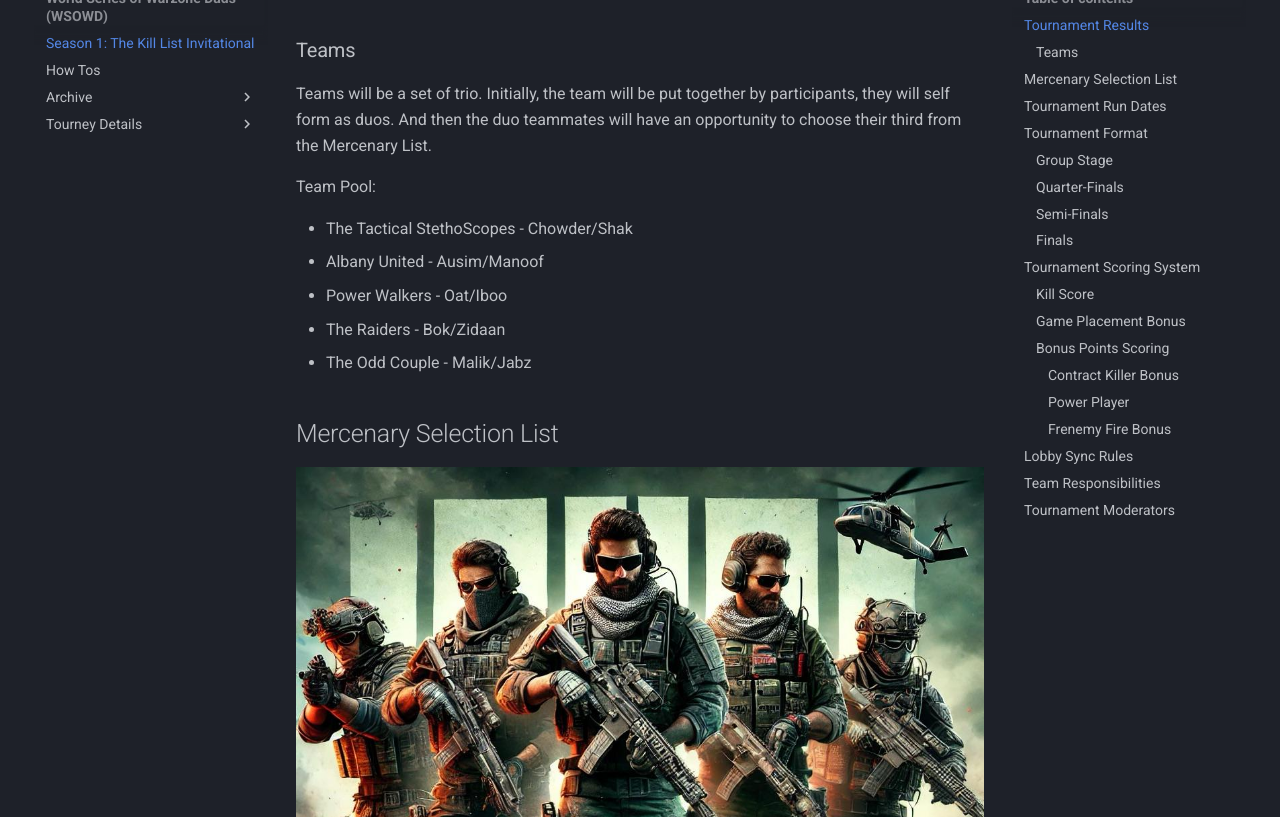
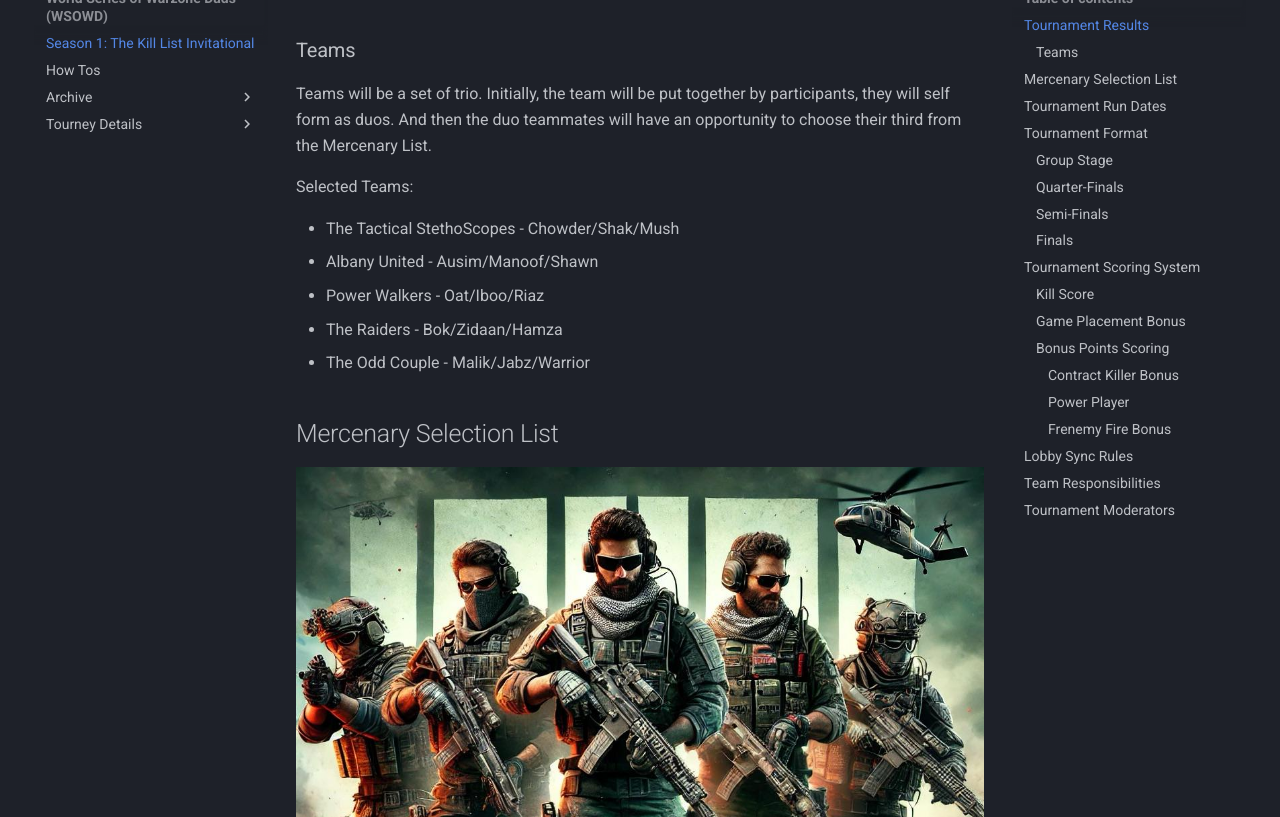
Before and after one commit to WZTourney/wztourney.github.io, an MkDocs documentation site: the page built from docs/index.md, in a window 1280 px wide and 900 px high, scrolled down 1479 px, cut to the strip 83-900 px from the top of the window. Built offline with MkDocs 1.6.1 and Material for MkDocs 9.7.7, drawn with Linux system fonts in a browser that asks for light colours.

Commit message:
modified tourney details

```diff
--- a/docs/index.md
+++ b/docs/index.md
@@ -22,13 +22,13 @@
 
 Teams will be a set of trio. Initially, the team will be put together by participants, they will self form as duos. And then the duo teammates will have an opportunity to choose their third from the Mercenary List.
 
-Team Pool:
+Selected Teams:
 
-- The Tactical StethoScopes - Chowder/Shak
-- Albany United - Ausim/Manoof
-- Power Walkers - Oat/Iboo
-- The Raiders - Bok/Zidaan
-- The Odd Couple - Malik/Jabz
+- The Tactical StethoScopes - Chowder/Shak/Mush
+- Albany United - Ausim/Manoof/Shawn
+- Power Walkers - Oat/Iboo/Riaz
+- The Raiders - Bok/Zidaan/Hamza
+- The Odd Couple - Malik/Jabz/Warrior
 
 ## Mercenary Selection List
 
```
